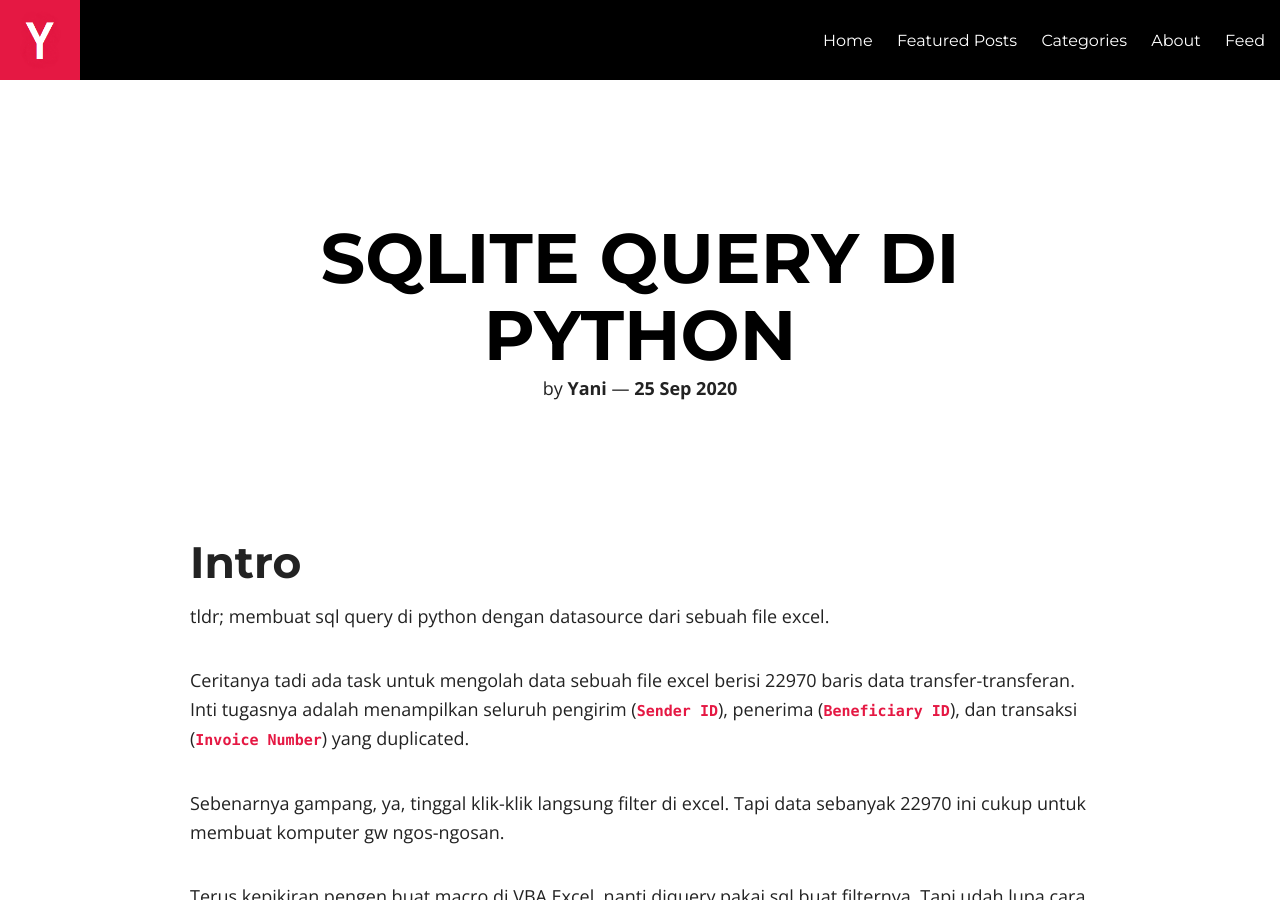
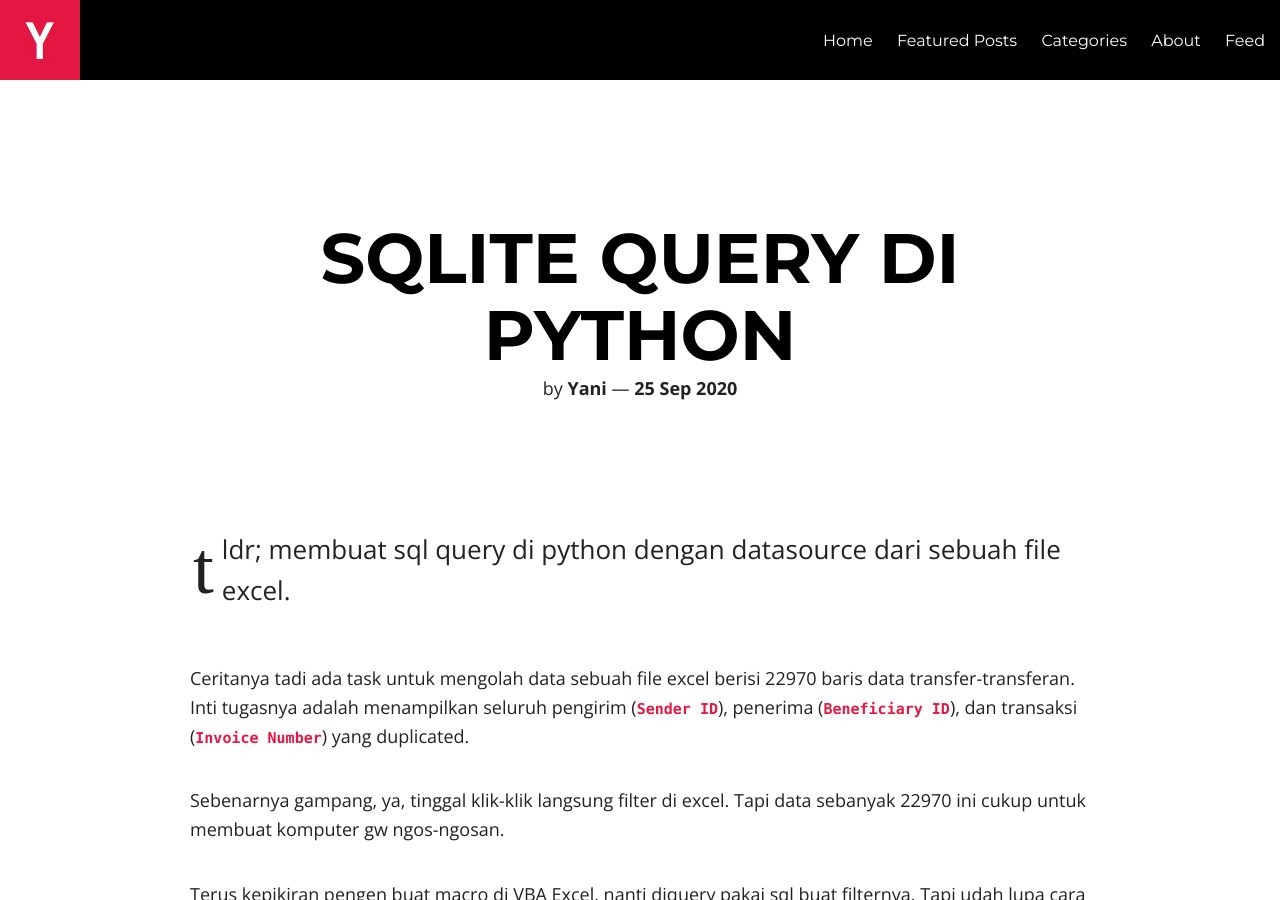
Before and after one commit to yanims/yanims.github.io, a Jekyll site: the page built from _posts/2020-09-25-sql-python.md, in a window 1280 px wide and 900 px high. Built offline with Jekyll 4.4.1, drawn with Linux system fonts in a browser that asks for light colours; nearby versions of some CDN libraries; comment, search, counter and statistics services are not loaded.

Commit message:
Update 2020-09-25-sql-python.md

````diff
--- a/_posts/2020-09-25-sql-python.md
+++ b/_posts/2020-09-25-sql-python.md
@@ -12,8 +12,6 @@ chart:
 comments: true
 featured: true
 ---
-# Intro
-
 tldr; membuat sql query di python dengan datasource dari sebuah file excel.
 
 Ceritanya tadi ada task untuk mengolah data sebuah file excel berisi 22970 baris data transfer-transferan. Inti tugasnya adalah menampilkan seluruh pengirim (```Sender ID```), penerima (```Beneficiary ID```), dan transaksi (```Invoice Number```) yang duplicated.
````
